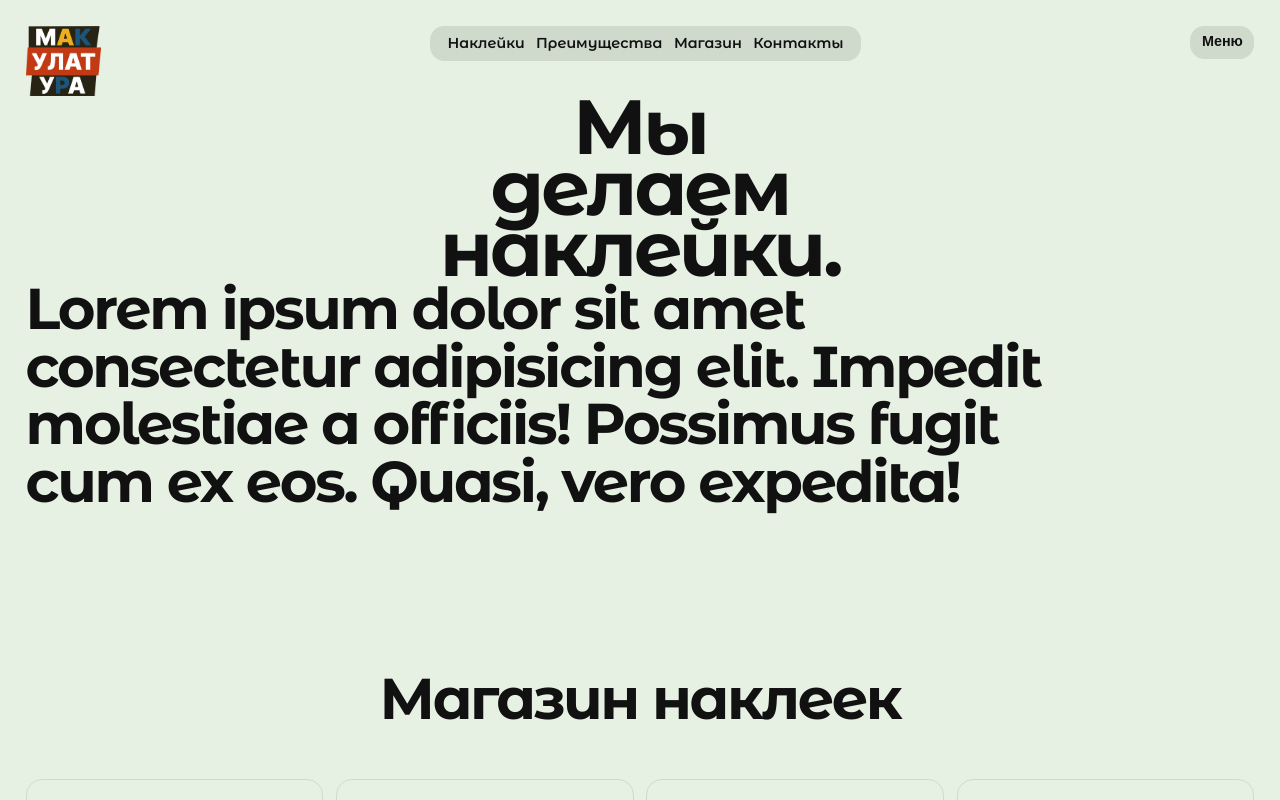
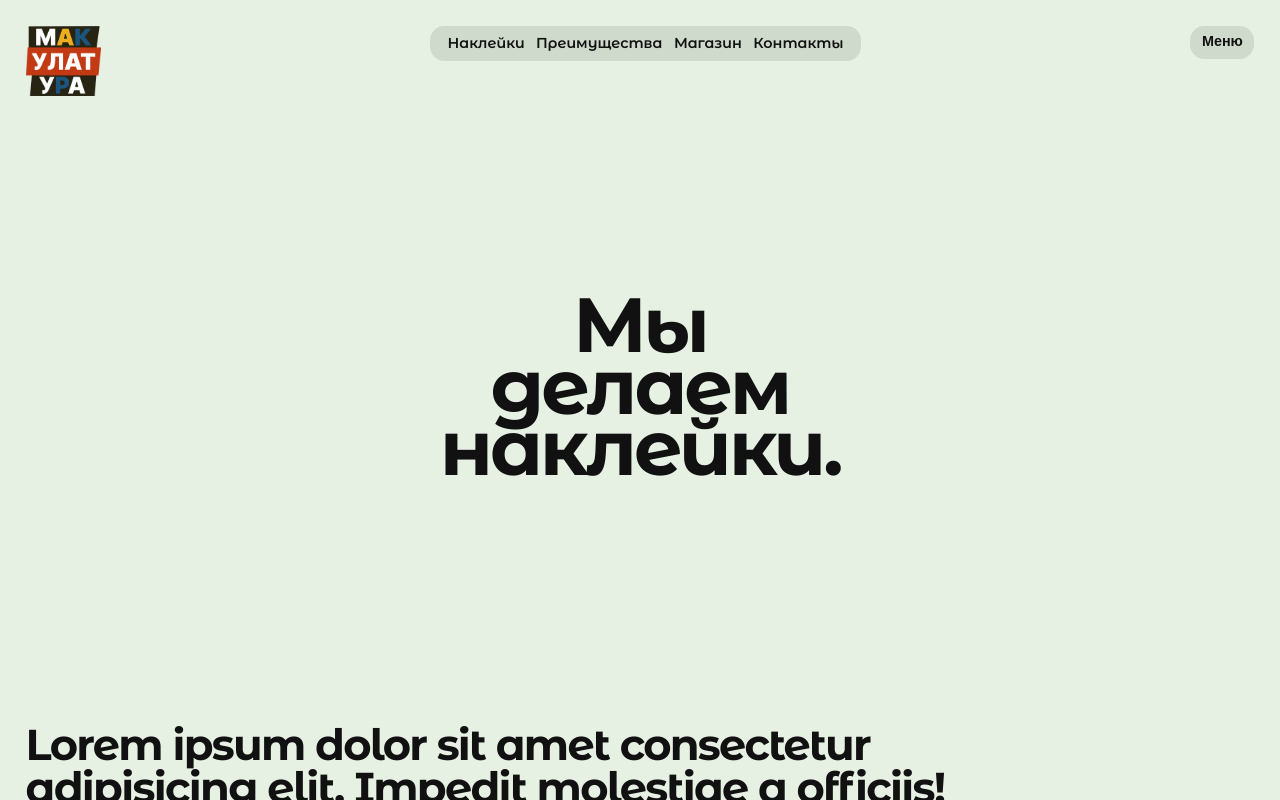
Before and after one commit to nikkkkolay/makulatura, a Next.js app: page / in a window 1280 px wide. Built offline with nearby package versions, Linux system fonts and the light colour scheme.

Commit message:
fix: правка стилелей и разметки

```diff
--- a/app/globals.css
+++ b/app/globals.css
@@ -19,6 +19,8 @@
   --button-hover-backgroung-light: #fff;
   --button-hover-backgroung-green: #b1b9af;
   --radius: 1rem;
+  --logo-height: 4.375rem;
+  --logo-width: 4.687rem;
 }
 
 html,
@@ -67,27 +69,22 @@ h6 {
 }
 
 h1 {
-  font-size: var(--heading-xxl);
+  font-size: var(--heading-xl);
   font-weight: 700;
   line-height: 0.8;
 }
 
 h2 {
-  font-size: var(--heading-xl);
+  font-size: var(--heading-l);
   font-weight: 700;
 }
 
 h3 {
-  font-size: var(--heading-l);
+  font-size: var(--heading-m);
   font-weight: 600;
 }
 
 h4 {
-  font-size: var(--heading-m);
+  font-size: var(--heading-s);
   font-weight: 600;
 }
-
-h5 {
-  font-size: var(--heading-s);
-  font-weight: 500;
-}
--- a/app/page.module.css
+++ b/app/page.module.css
@@ -1,11 +1,19 @@
+.header {
+  display: flex;
+  align-items: center;
+  height: calc(100svh - var(--logo-height) - (var(--padding) * 4));
+}
+
+.header h1 {
+  position: relative;
+  top: -.3em;
+  font-size: var(--heading-xxl);
+  width: 100%;
+  text-align: center;
+}
+
 .feedback {
   margin: calc(var(--padding) * 2) auto 0;
-}
-
-.main__section_intro h1 {
-  width: fit-content;
-  margin: auto;
-  text-align: center;
 }
 
 .shop {
@@ -23,5 +31,5 @@
 .cardList {
   display: grid;
   grid-template-columns: repeat(auto-fit, minmax(15rem, 1fr));
-  gap: calc(var(--padding) / 2);
+  gap: calc(var(--padding) / 1.5);
 }
--- a/app/page.tsx
+++ b/app/page.tsx
@@ -7,11 +7,13 @@ export default function Home() {
   return (
     <>
       <main className={styles.main}>
-        <section className={`${styles.main__section_intro}`}>
+        <header className={styles.header}>
           <h1>
             Мы <br />
             делаем <br /> наклейки.
           </h1>
+        </header>
+        <section>
           <h2>
             Lorem ipsum dolor sit amet consectetur adipisicing elit. Impedit molestiae a officiis!
             Possimus fugit cum ex eos. Quasi, vero expedita!
@@ -19,7 +21,7 @@ export default function Home() {
         </section>
 
         <section className={styles.shop}>
-          <h2>Магазин наклеек</h2>
+          <h2>Магазинчик</h2>
 
           <div className={styles.cardList}>
             <ProductCard
@@ -29,25 +31,25 @@ export default function Home() {
               descriptrion="Наклейка на банковскую карту"
             />
             <ProductCard
-              name="Лабубу"
+              name="Собачки-котики"
               type="horizontal-card"
               image="/5.png"
               descriptrion="Наклейка на банковскую карту"
             />
             <ProductCard
-              name="Лабубу"
+              name="Котики-слачки"
               type="vertical-card"
               image="/2.png"
               descriptrion="Наклейка на банковскую карту"
             />
             <ProductCard
-              name="Лабубу"
+              name="НЛО коты"
               type="vertical-card"
               image="/3.png"
               descriptrion="Наклейка на банковскую карту"
             />
             <ProductCard
-              name="Лабубу"
+              name="Пухля"
               type="vertical-card"
               image="/6.png"
               descriptrion="Наклейка на банковскую карту"
--- a/components/Feedback/Feedback.module.css
+++ b/components/Feedback/Feedback.module.css
@@ -10,7 +10,7 @@
   margin-bottom: 1rem;
 }
 
-.formHeader h4 {
+.formHeader h3 {
   margin-right: 2.8125rem;
 }
 
--- a/components/Feedback/Feedbak.tsx
+++ b/components/Feedback/Feedbak.tsx
@@ -11,7 +11,7 @@ export const Feedback: FC<Props> = ({ className }) => {
   return (
     <form className={`${styles.form} ${className}`} action="">
       <div className={styles.formHeader}>
-        <h4>Давай работать вместе</h4>
+        <h3>Давай работать вместе</h3>
         <LuArrowDownRight />
       </div>
       <p className={styles.formSubtitle}>
--- a/components/ProductCard/ProductCard.module.css
+++ b/components/ProductCard/ProductCard.module.css
@@ -15,9 +15,9 @@
 	cursor: pointer;
 }
 
-.card h4 {
-	font-size: calc(var(--heading-m) / 1.5);
-	margin-bottom: .5em;
+.card h3 {
+	font-size: calc(var(--heading-m) / 1.3);
+	margin-bottom: .6em;
 }
 
 .card:hover {
@@ -45,11 +45,12 @@
 	flex-direction: column;
 	justify-content: space-around;
 	text-align: center;
+	gap: .5em;
 	height: 100%;
 }
 
 .card img {
-	left: 14px !important;
+	left: 10px !important;
 }
 
 .card figcaption {
--- a/components/ProductCard/ProductCard.tsx
+++ b/components/ProductCard/ProductCard.tsx
@@ -13,7 +13,7 @@ type Props = {
 export const ProductCard: FC<Props> = ({ name, image, type = "sticker", descriptrion }) => {
   return (
     <article className={styles.card}>
-      <h4>{name}</h4>
+      <h3>{name}</h3>
       <figure>
         <div className={`${styles.imgWrapper} ${styles[type]}`}>
           <Image src={image} alt="" fill priority />
--- a/components/TopBar/TopBar.module.css
+++ b/components/TopBar/TopBar.module.css
@@ -10,8 +10,8 @@
 
 .logoWrapper {
   position: relative;
-  min-height: 4.375rem;
-  min-width: 4.687rem;
+  min-height: var(--logo-height);
+  min-width: var(--logo-width);
 }
 
 .logo {
--- a/components/TopBar/TopBar.tsx
+++ b/components/TopBar/TopBar.tsx
@@ -1,13 +1,13 @@
-import Image from 'next/image';
-import { Navigation } from '@/components/index';
-import styles from './TopBar.module.css';
+import Image from "next/image";
+import { Navigation } from "@/components/index";
+import styles from "./TopBar.module.css";
 export const TopBar = () => {
   return (
-    <header className={styles.topBar}>
+    <div className={styles.topBar}>
       <div className={styles.logoWrapper}>
         <Image className={styles.logo} src="/Logo.png" alt="Логотип Макулатура" fill priority />
       </div>
       <Navigation />
-    </header>
+    </div>
   );
 };
```
